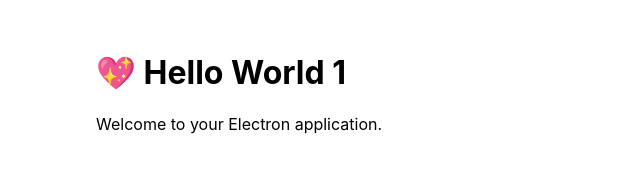
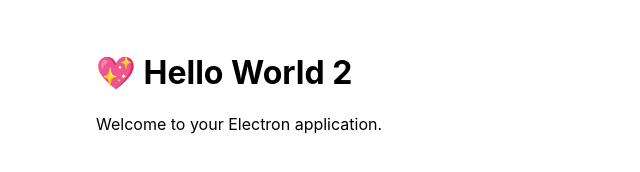
Before and after one commit to nicoten/stiler, an Electron app: page src/index.html in a window 800 px wide. Shown: the full height of the page, 0-640 px from the left. Drawn offline with Linux system fonts and the light colour scheme.

Commit message:
Update index.html

```diff
--- a/src/index.html
+++ b/src/index.html
@@ -6,7 +6,7 @@
     <link rel="stylesheet" href="index.css" />
   </head>
   <body>
-    <h1>💖 Hello World 1</h1>
+    <h1>💖 Hello World 2</h1>
     <p>Welcome to your Electron application.</p>
   </body>
 </html>
```
